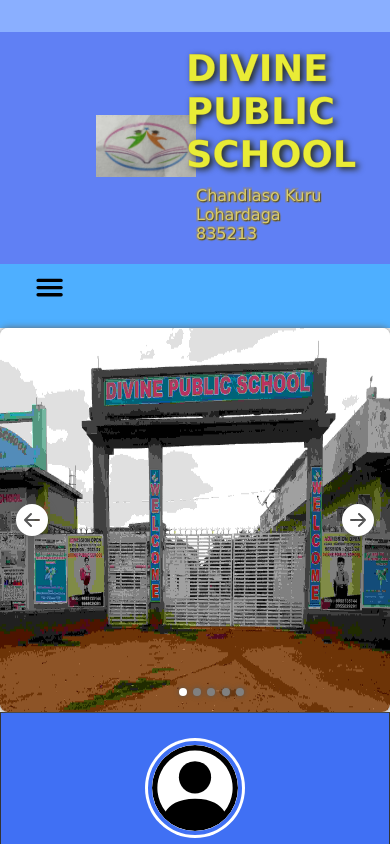
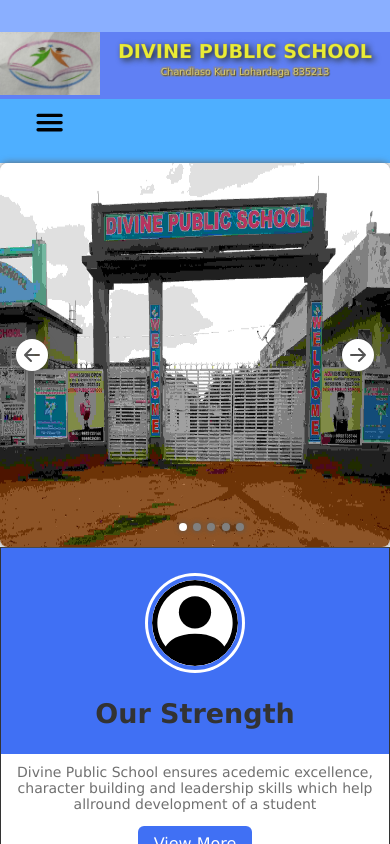
Before and after one commit to Amit709113/testvite, a React (Vite) app: page / in a window 390 px wide. Shown: the top 844 px of the page. Built offline with nearby package versions, Linux system fonts and the light colour scheme.

Commit message:
nav improved

```diff
--- a/src/components/SchoolHeading.css
+++ b/src/components/SchoolHeading.css
@@ -53,6 +53,54 @@
 }
 .school-address{
     margin-bottom:1rem;
+}
+
+@media screen and (min-width:300px) and (max-width:374px){
+    .school_info{
+        display: grid;
+        grid-template-columns: 0px 1fr 0px;
+        width: 100%;
+        padding: 0px 0px;
+        background: #6080f4;
+
+
+    }
+    .school-name h1{
+        font-size: 1.1rem;
+        margin:3px 0px;
+        color:#e9ec36;
+
+
+    }
+    .school-address{
+        font-size:0.6rem;
+
+    }
+
+}
+
+@media screen and (min-width:375px) and (max-width:410px){
+    .school_info{
+        display: grid;
+        grid-template-columns: 0px 1fr 0px;
+        width: 100%;
+        padding: 0px 0px;
+        background: #6080f4;
+
+
+    }
+    .school-name h1{
+        font-size: 1.2rem;
+        margin:3px 0px;
+        color:#e9ec36;
+
+
+    }
+    .school-address{
+        font-size:0.6rem;
+
+    }
+
 }
 
 
```
